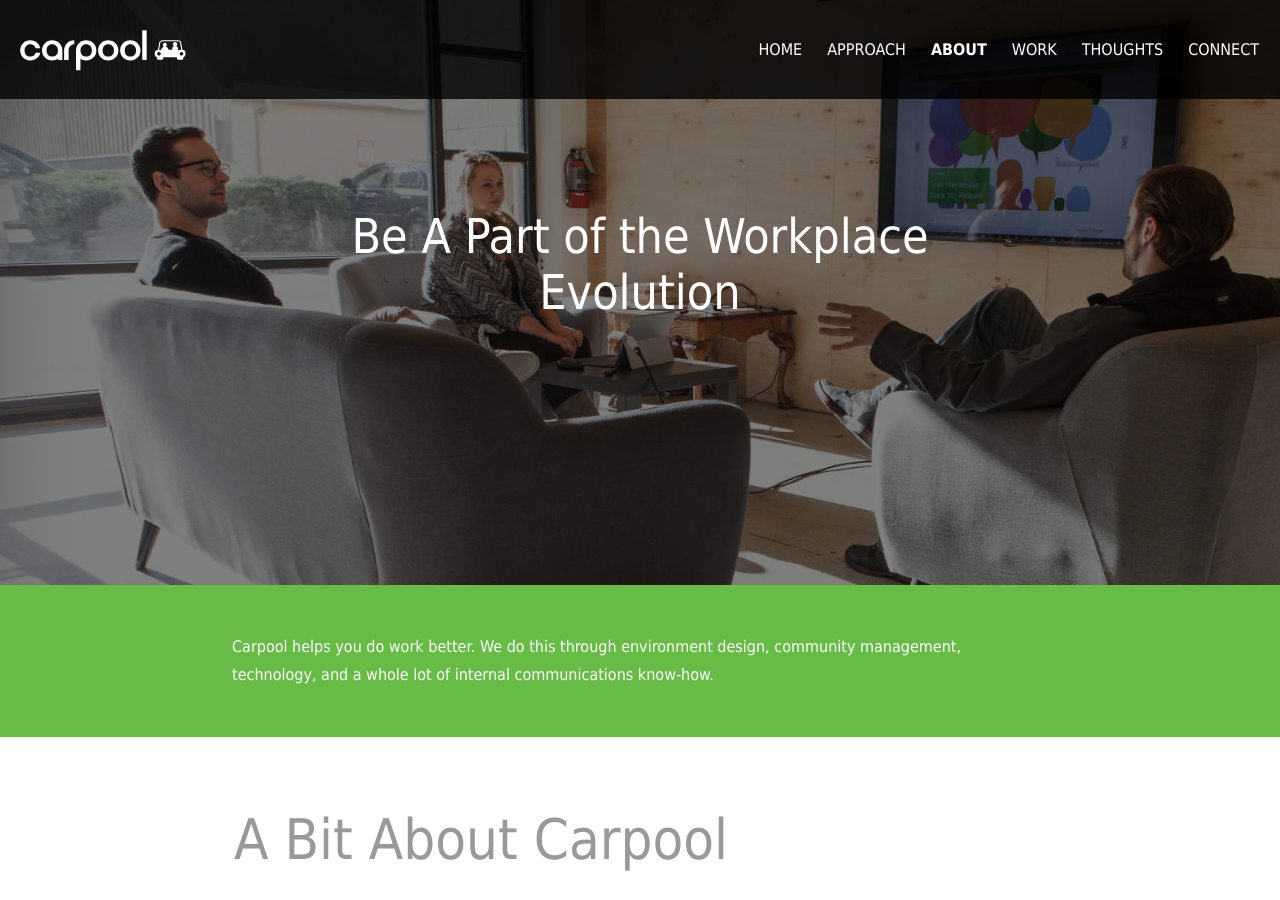
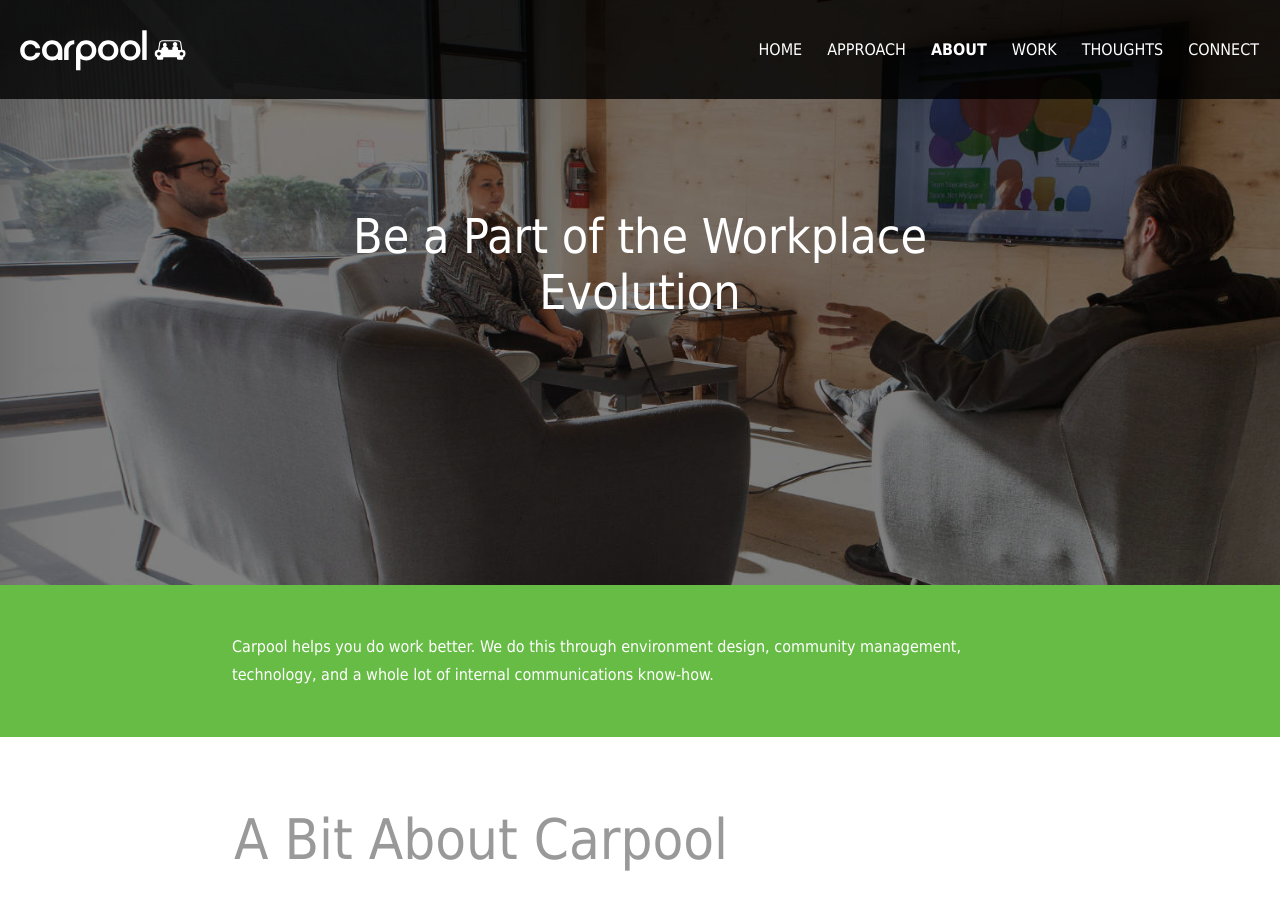
Before and after one commit to colinrigley/carpoolagency.github.io, a Jekyll site: the page built from about/index.html, in a window 1280 px wide and 900 px high. Built offline with Jekyll 4.4.1, drawn with Linux system fonts in a browser that asks for light colours.

Commit message:
fixed capitalization of banners

```diff
--- a/about/index.html
+++ b/about/index.html
@@ -11,7 +11,7 @@
         <div class="innerContainer">
             <div class="aboutTopPicture">
                 <div class="row center-margin c-52 pt-12">
-                    <H1>Be A Part of the Workplace Evolution</H1>
+                    <H1>Be a Part of the Workplace Evolution</H1>
                 </div>
             </div>
             <div class="downArrowContainer">
--- a/work/index.html
+++ b/work/index.html
@@ -54,7 +54,7 @@
     </div>
     <div class="aboutFooterLinksContainer">
         <div class="row center-margin c-77 pt-6">
-            <H1>Would You Like Us To Help Reimagine Your Comms?</H1>
+            <H1>Would You Like Us to Help Reimagine Your Comms?</H1>
             <div class="footerButtonsContainer c-30 center-margin">
                 <div class="footerButton bg-green float-left c-14 r-3 mr-2"><a href="">Schedule a demo</a></div>
                 <div class="footerButton bg-green float-left c-14 r-3 "><a href="">Set up a pilot</a></div>
```
